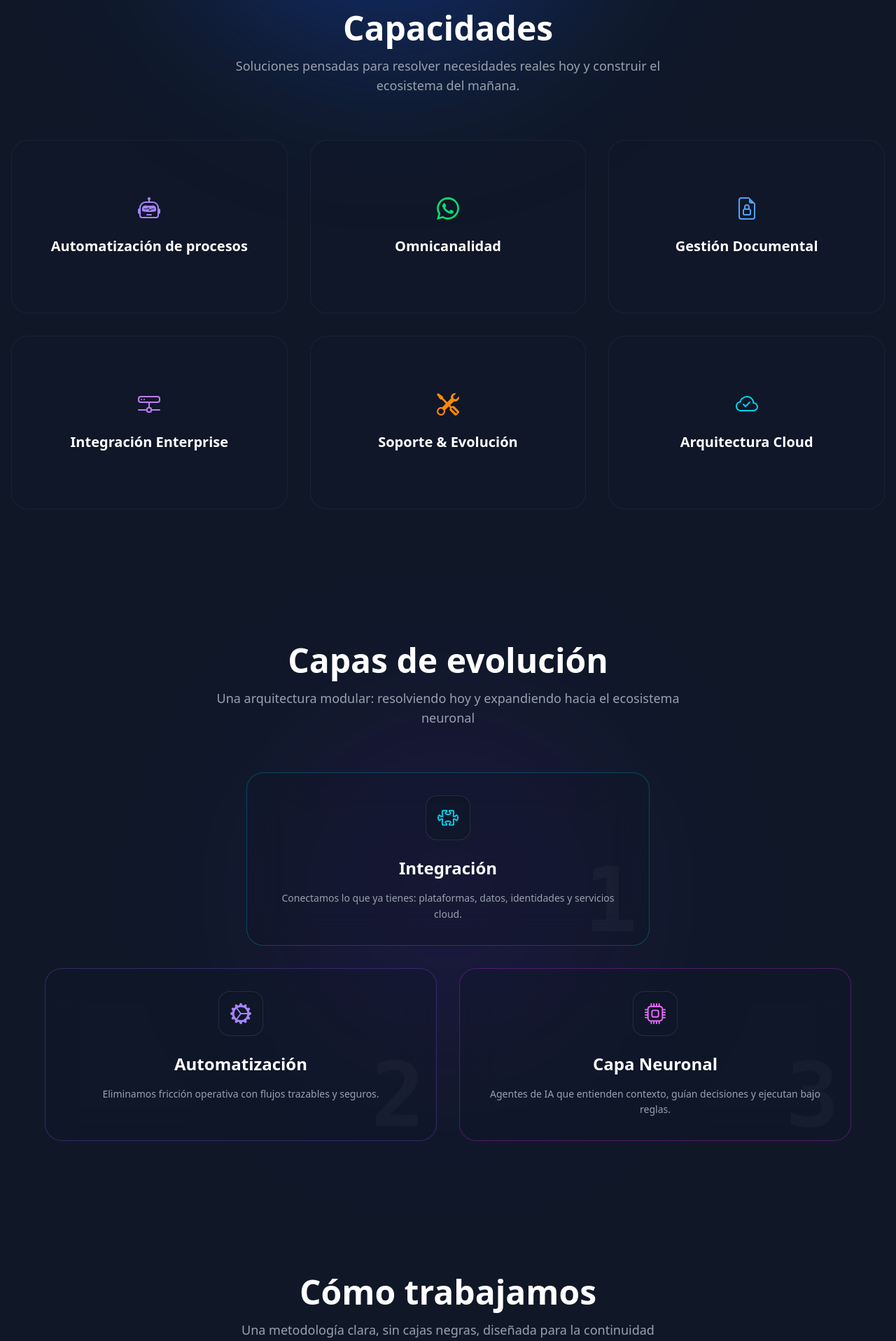
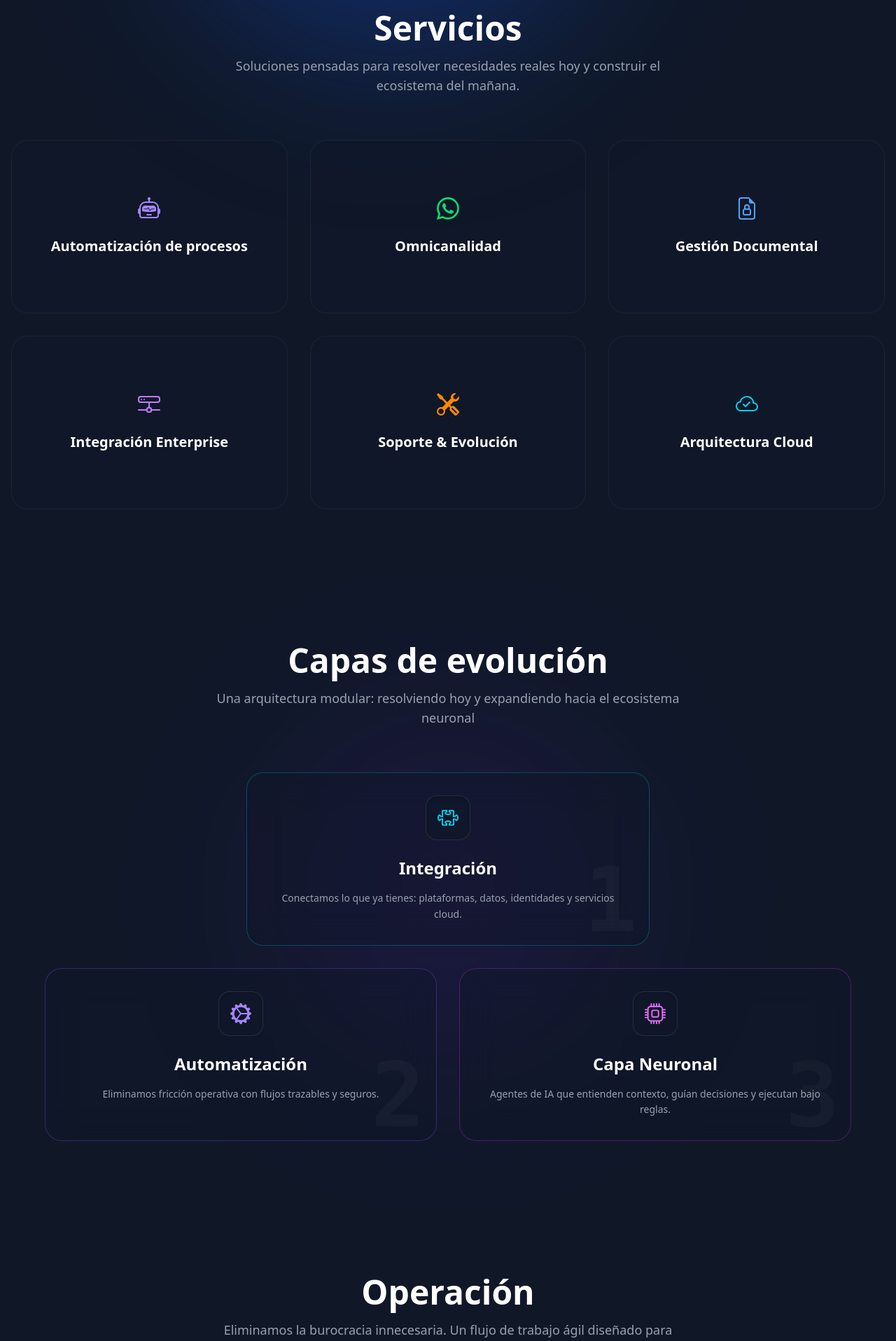
Before and after one commit to benjvvg/Landing-ILMIO, a React (Vite) app: page / in a window 1280 px wide. Shown: the part 880-2797 px from the top of the page at 70% size. Built offline with nearby package versions, Linux system fonts and the light colour scheme.

Commit message:
Rediseño

```diff
--- a/src/components/Arquitectura.jsx
+++ b/src/components/Arquitectura.jsx
@@ -32,7 +32,7 @@ function Arquitectura() {
     ];
 
     return (
-        <section id="capas" className="py-24 px-4 relative z-10 overflow-hidden bg-gray-900">
+        <section id="evolución" className="py-24 px-4 relative z-10 overflow-hidden bg-gray-900">
             <div className="absolute top-1/2 left-1/2 -translate-x-1/2 -translate-y-1/2 w-125 h-125 bg-violet-600/10 rounded-full blur-[120px] pointer-events-none"></div>
 
             <div className="max-w-6xl mx-auto relative">
--- a/src/components/Metodologia.jsx
+++ b/src/components/Metodologia.jsx
@@ -2,21 +2,21 @@ import { BsCodeSlash, BsGraphUpArrow, BsPencilSquare, BsRocketTakeoff, BsSearch,
 
 function Metodologia() {
     const pasos = [
-        { num: "01", titulo: "Diagnóstico", desc: "Proceso, datos, riesgos y arquitectura actual.", icono: <BsSearch /> },
-        { num: "02", titulo: "Diseño", desc: "Flujos, seguridad y experiencia de usuario.", icono: <BsPencilSquare />  },
-        { num: "03", titulo: "Implementación", desc: "Integración + automatización + agentes IA.", icono: <BsCodeSlash />  },
+        { num: "01", titulo: "Diagnóstico", desc: "Proceso, datos, riesgos, permisos y arquitectura actual.", icono: <BsSearch /> },
+        { num: "02", titulo: "Diseño", desc: "Flujos, integración, seguridad y experiencia de usuario.", icono: <BsPencilSquare />  },
+        { num: "03", titulo: "Implementación", desc: "Integración + Automatización + Agentes IA.", icono: <BsCodeSlash />  },
         { num: "04", titulo: "Go-live", desc: "UAT, entrenamiento y despliegue.", icono: <BsRocketTakeoff />  },
         { num: "05", titulo: "Evolución", desc: "Soporte mensual, mejoras y métricas.", icono: <BsGraphUpArrow />  },
         { num: "06", titulo: "Nodo ILMIO", desc: "Transformación en componente reutilizable.", icono: <BsShare />  },
     ];
 
     return (
-        <section id="como" className="py-24 px-4 relative overflow-hidden">
+        <section id="operación" className="py-24 px-4 relative overflow-hidden">
             <div className="max-w-7xl mx-auto relative">
                 <div className="text-center mb-20 relative z-10">
-                    <h2 className="text-3xl md:text-5xl font-bold text-white mb-4">Cómo trabajamos</h2>
+                    <h2 className="text-3xl md:text-5xl font-bold text-white mb-4">Operación</h2>
                     <p className="text-gray-400 max-w-2xl mx-auto text-lg">
-                        Una metodología clara, sin cajas negras, diseñada para la continuidad operativa.
+                        Eliminamos la burocracia innecesaria. Un flujo de trabajo ágil diseñado para entregar valor tangible rapidamente.
                     </p>
                 </div>
                 <div className="absolute left-8 md:left-1/2 top-40 -bottom-10 w-0.5 bg-linear-to-b from-violet-500 via-fuchsia-500 to-transparent -translate-x-1/2 z-0"></div>
--- a/src/components/Servicios.jsx
+++ b/src/components/Servicios.jsx
@@ -44,7 +44,7 @@ function Servicios() {
         <section id="servicios" className="py-24 px-4 relative z-10">
             <div className="max-w-7xl mx-auto">
                 <div className="text-center mb-16">
-                    <h2 className="text-3xl md:text-5xl font-bold text-white mb-4">Capacidades</h2>
+                    <h2 className="text-3xl md:text-5xl font-bold text-white mb-4">Servicios</h2>
                     <p className="text-gray-400 max-w-2xl mx-auto text-lg">
                         Soluciones pensadas para resolver necesidades reales hoy y construir el ecosistema del mañana.
                     </p>
```
